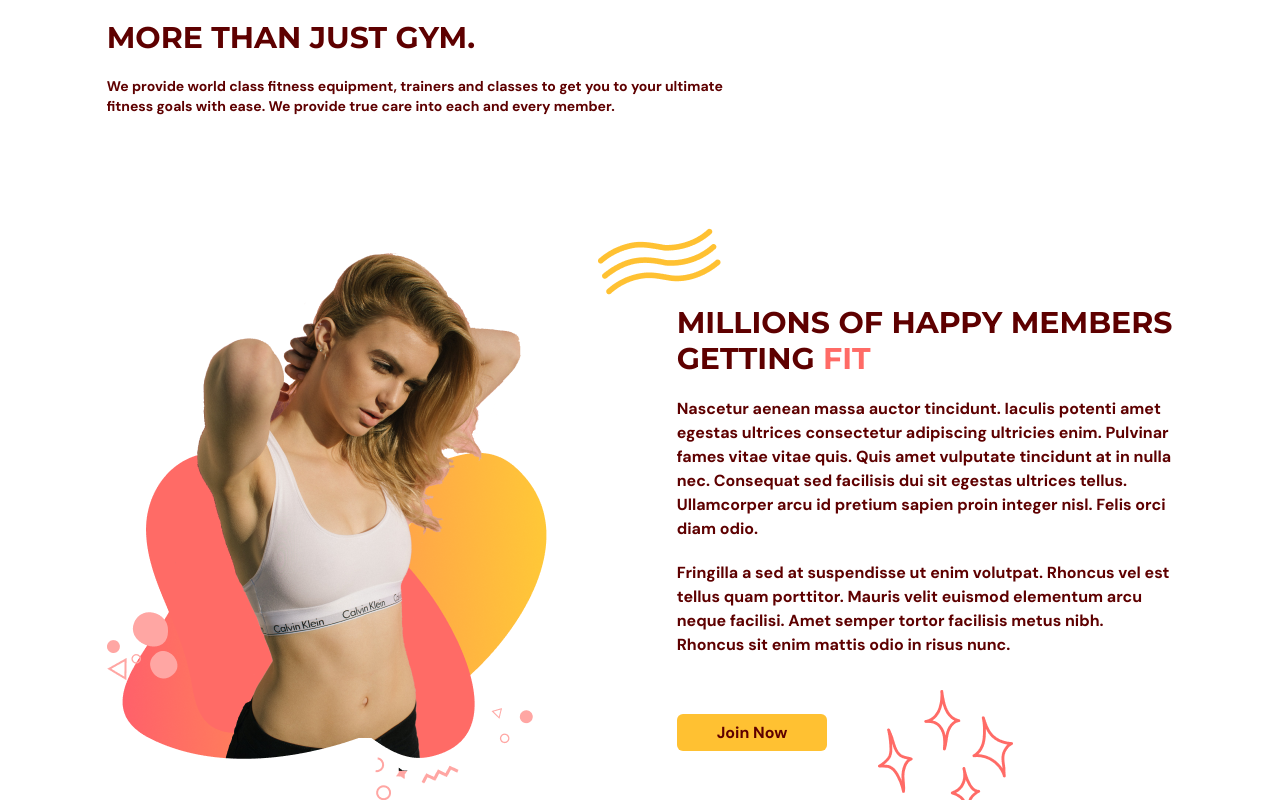
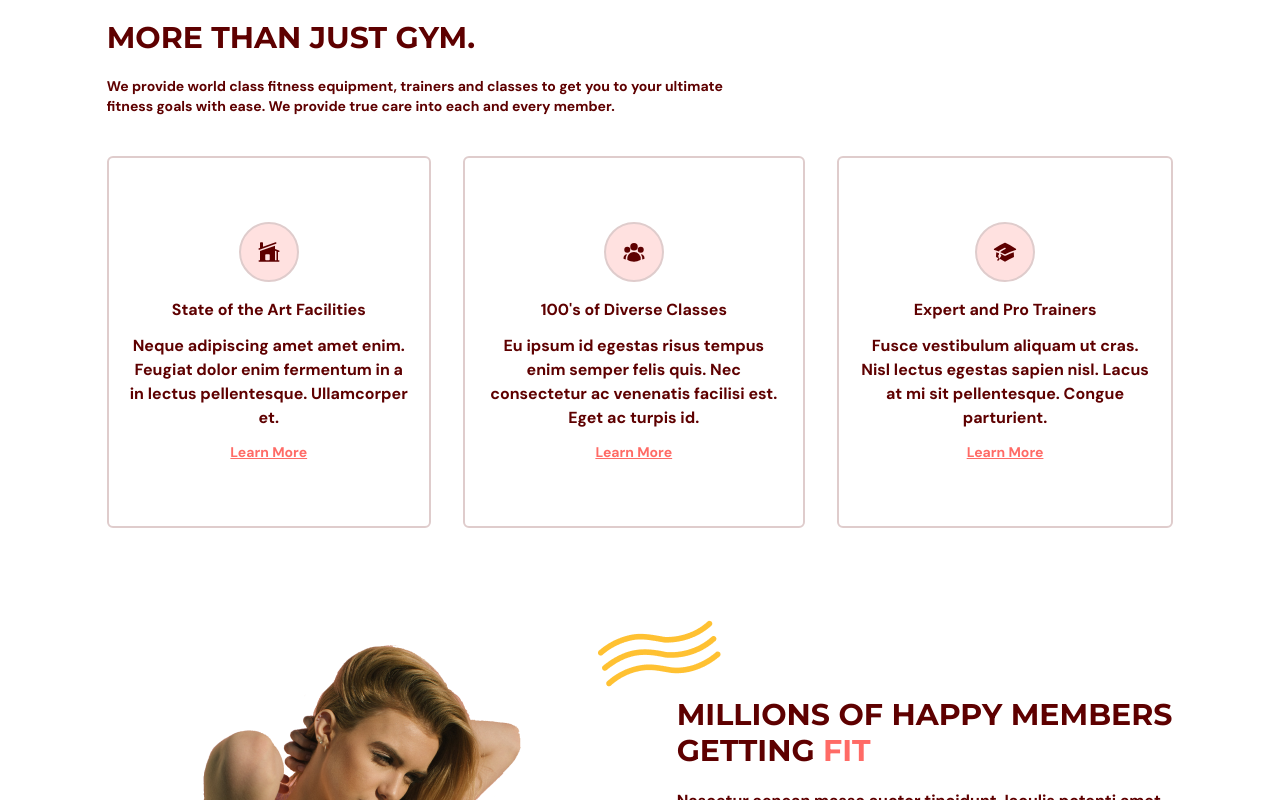
Before and after one commit to sdy2000/gym-typescript, a React (Vite) app: page / in a window 1280 px wide. Shown: the part 880-1680 px from the top of the page. Built offline with nearby package versions, Linux system fonts and the light colour scheme.

Commit message:
Create Benefit component and benefits data

```diff
--- /dev/null
+++ b/src/scenes/benefits/Benefit.tsx
@@ -0,0 +1,42 @@
+import { SelectedPage } from "@/shared/types";
+import { motion } from "framer-motion";
+import AnchorLink from "react-anchor-link-smooth-scroll";
+
+const childVariant = {
+  hidden: { opacity: 0, scale: 0.9 },
+  visible: { opacity: 1, scale: 1 },
+};
+
+type Props = {
+  icon: JSX.Element;
+  title: string;
+  description: string;
+  setSelectedPage: (value: SelectedPage) => void;
+};
+
+const Benefit = ({ icon, title, description, setSelectedPage }: Props) => {
+  return (
+    <motion.div
+      variants={childVariant}
+      className="mt-5 rounded-md border-2 border-gray-100 px-5 py-16 text-center"
+    >
+      <div className="mb-4 flex justify-center">
+        <div className="rounded-full border-2 border-gray-100 bg-primary-100 p-4">
+          {icon}
+        </div>
+      </div>
+
+      <h4 className="font-bold">{title}</h4>
+      <p className="my-3">{description}</p>
+      <AnchorLink
+        className="text-sm font-bold text-primary-500 underline hover:text-secondary-500"
+        onClick={() => setSelectedPage(SelectedPage.ContactUs)}
+        href={`#${SelectedPage.ContactUs}`}
+      >
+        <p>Learn More</p>
+      </AnchorLink>
+    </motion.div>
+  );
+};
+
+export default Benefit;
--- /dev/null
+++ b/src/scenes/benefits/data/benefits.tsx
@@ -0,0 +1,27 @@
+import { BenefitType } from "@/shared/types";
+import {
+  HomeModernIcon,
+  UserGroupIcon,
+  AcademicCapIcon,
+} from "@heroicons/react/24/solid";
+
+export const benefits: Array<BenefitType> = [
+  {
+    icon: <HomeModernIcon className="h-6 w-6" />,
+    title: "State of the Art Facilities",
+    description:
+      "Neque adipiscing amet amet enim. Feugiat dolor enim fermentum in a in lectus pellentesque. Ullamcorper et.",
+  },
+  {
+    icon: <UserGroupIcon className="h-6 w-6" />,
+    title: "100's of Diverse Classes",
+    description:
+      "Eu ipsum id egestas risus tempus enim semper felis quis. Nec consectetur ac venenatis facilisi est. Eget ac turpis id.",
+  },
+  {
+    icon: <AcademicCapIcon className="h-6 w-6" />,
+    title: "Expert and Pro Trainers",
+    description:
+      "Fusce vestibulum aliquam ut cras. Nisl lectus egestas sapien nisl. Lacus at mi sit pellentesque. Congue parturient.",
+  },
+];
--- a/src/scenes/benefits/index.tsx
+++ b/src/scenes/benefits/index.tsx
@@ -1,7 +1,16 @@
 import { ActionButton, HText } from "@/components";
-import { SelectedPage } from "@/shared/types";
+import { BenefitType, SelectedPage } from "@/shared/types";
 import { motion } from "framer-motion";
 import BenefitsPageGraphic from "@/assets/BenefitsPageGraphic.png";
+import Benefit from "./Benefit";
+import { benefits } from "./data/benefits";
+
+const container = {
+  hidden: {},
+  visible: {
+    transition: { staggerChildren: 0.2 },
+  },
+};
 
 type Props = {
   setSelectedPage: (value: SelectedPage) => void;
@@ -25,13 +34,12 @@
             visible: { opacity: 1, x: 0 },
           }}
         >
-          <HText>MORE THAN JUST GYM.</HText>{" "}
+          <HText>MORE THAN JUST GYM.</HText>
           <p className="my-5 text-sm">
             We provide world class fitness equipment, trainers and classes to
             get you to your ultimate fitness goals with ease. We provide true
             care into each and every member.
           </p>
-        </motion.div>
         </motion.div>
 
         {/* BENEFITS */}
@@ -40,7 +48,19 @@
           initial="hidden"
           whileInView="visible"
           viewport={{ once: true, amount: 0.5 }}
+          variants={container}
         >
+          {benefits.map((benefit: BenefitType) => (
+            <Benefit
+              key={benefit.title}
+              icon={benefit.icon}
+              title={benefit.title}
+              description={benefit.description}
+              setSelectedPage={setSelectedPage}
+            />
+          ))}
+        </motion.div>
+
         {/* GRAPHICS AND DESCRIPTION */}
         <div className="mt-16 items-center justify-between gap-20 md:mt-28 md:flex">
           {/* GRAPHIC */}
@@ -114,4 +134,5 @@
     </section>
   );
 };
+
 export default Benefits;
--- a/src/shared/types.ts
+++ b/src/shared/types.ts
@@ -4,3 +4,9 @@
   OurClasses = "ourclasses",
   ContactUs = "contactus",
 }
+
+export interface BenefitType {
+  icon: JSX.Element;
+  title: string;
+  description: string;
+}
```
Lines whose indentation alone changed are shown as unchanged.
